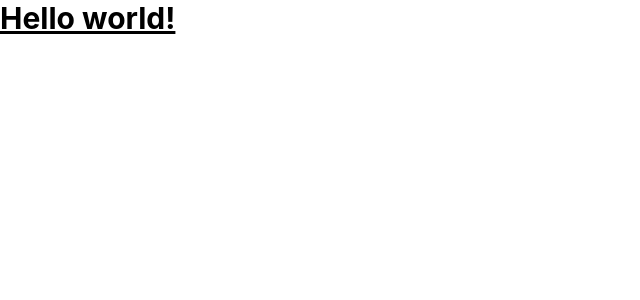
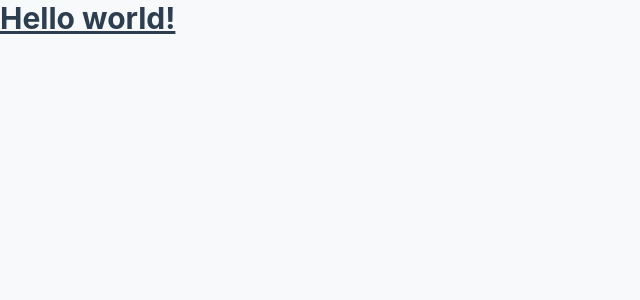
Before and after one commit to Briamco/BookingApp, a React (Vite) app in the folder Client/: page / in a window 1280 px wide. Shown: the top 300 px of the page, without its empty margins (0-640 px from the left). Built offline with nearby package versions, Linux system fonts and the light colour scheme; the HTML template or start-up script is replaced by a standard one.

Commit message:
feat(theme): add light theme configuration with DaisyUI in CSS

```diff
--- a/Client/index.html
+++ b/Client/index.html
@@ -1,5 +1,5 @@
 <!doctype html>
-<html lang="en">
+<html lang="en" data-theme="light">
   <head>
     <meta charset="UTF-8" />
     <link rel="icon" type="image/svg+xml" href="/favicon.svg" />
--- a/Client/src/index.css
+++ b/Client/src/index.css
@@ -1 +1,36 @@
 @import "tailwindcss";
+@plugin "daisyui";
+@plugin "daisyui/theme" {
+  name: "light";
+  default: true;
+  prefersdark: false;
+  color-scheme: "light";
+  --color-base-100: oklch(98% 0.003 247.858);
+  --color-base-200: oklch(96% 0.007 247.896);
+  --color-base-300: oklch(92% 0.013 255.508);
+  --color-base-content: #2C3E50;
+  --color-primary: #1A5276;
+  --color-primary-content: oklch(98% 0 0);
+  --color-secondary: #F8F9FA;
+  --color-secondary-content: #2C3E50;
+  --color-accent: #FF5A5F;
+  --color-accent-content: oklch(98% 0.003 247.858);
+  --color-neutral: oklch(27% 0.041 260.031);
+  --color-neutral-content: oklch(98% 0.003 247.858);
+  --color-info: #3498DB;
+  --color-info-content: oklch(97% 0.013 236.62);
+  --color-success: #2ECC71;
+  --color-success-content: oklch(98% 0 0);
+  --color-warning: #f1c40f;
+  --color-warning-content: oklch(98% 0.016 73.684);
+  --color-error: #e74c3c;
+  --color-error-content: oklch(97% 0.013 17.38);
+  --radius-selector: 2rem;
+  --radius-field: 1rem;
+  --radius-box: 2rem;
+  --size-selector: 0.21875rem;
+  --size-field: 0.25rem;
+  --border: 1.5px;
+  --depth: 1;
+  --noise: 0;
+}
```
